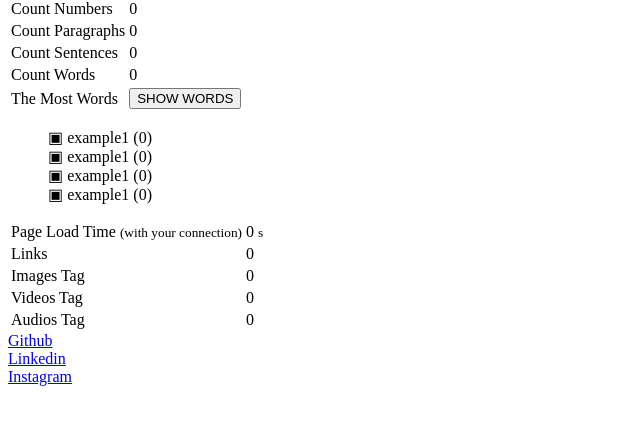
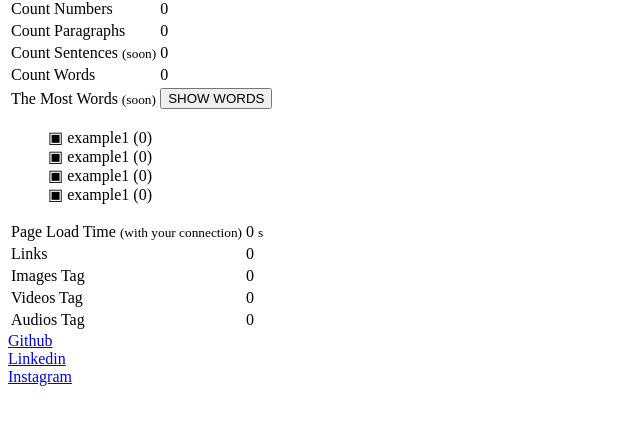
Before and after one commit to mohsen-bahrami-mb/SEO-Analyst, a website built with webpack: page public/index.html in a window 1280 px wide. Shown: the part 32-456 px from the top of the page, without its empty margins (0-640 px from the left). Built offline with nearby package versions, Linux system fonts and the light colour scheme; files whose address does not match are found by name.

Commit message:
some features were disabled. will be added future

```diff
--- a/public/index.html
+++ b/public/index.html
@@ -37,7 +37,7 @@
                      <td class="text-end" id="count-paragraphs-num">0</td>
                   </tr>
                   <tr>
-                     <td class="text-start" id="count-sentences-txt">Count Sentences</td>
+                     <td class="text-start text-secondary" id="count-sentences-txt">Count Sentences <small>(soon)</small></td>
                      <td class="text-end" id="count-sentences-num">0</td>
                   </tr>
                   <tr>
@@ -45,7 +45,7 @@
                      <td class="text-end" id="count-words-num">0</td>
                   </tr>
                   <tr class="">
-                     <td class="text-start">The Most Words</td>
+                     <td class="text-start text-secondary">The Most Words <small>(soon)</small></td>
                      <td class="text-end">
                         <button class="btn btn-primary disabled" type="button" data-bs-toggle="collapse"
                            data-bs-target="#the-most-words-btn" aria-expanded="false"
```
